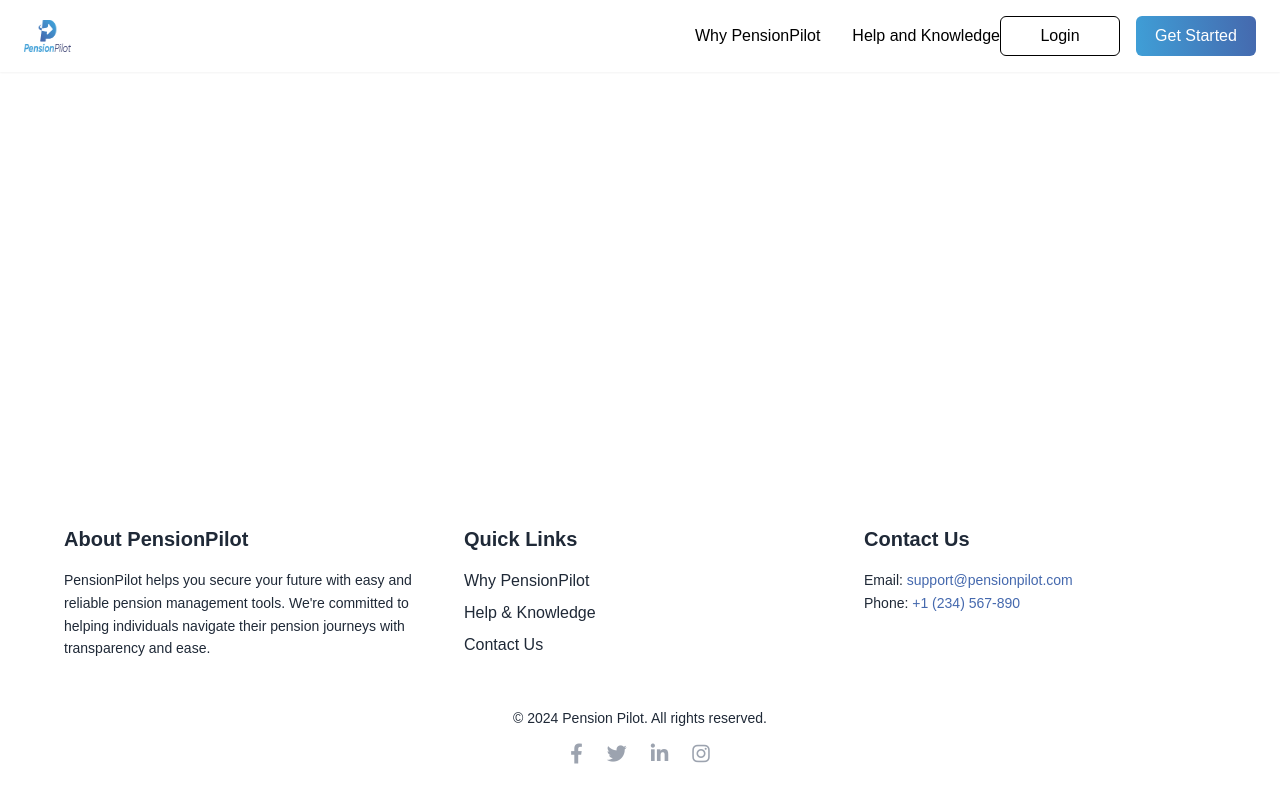
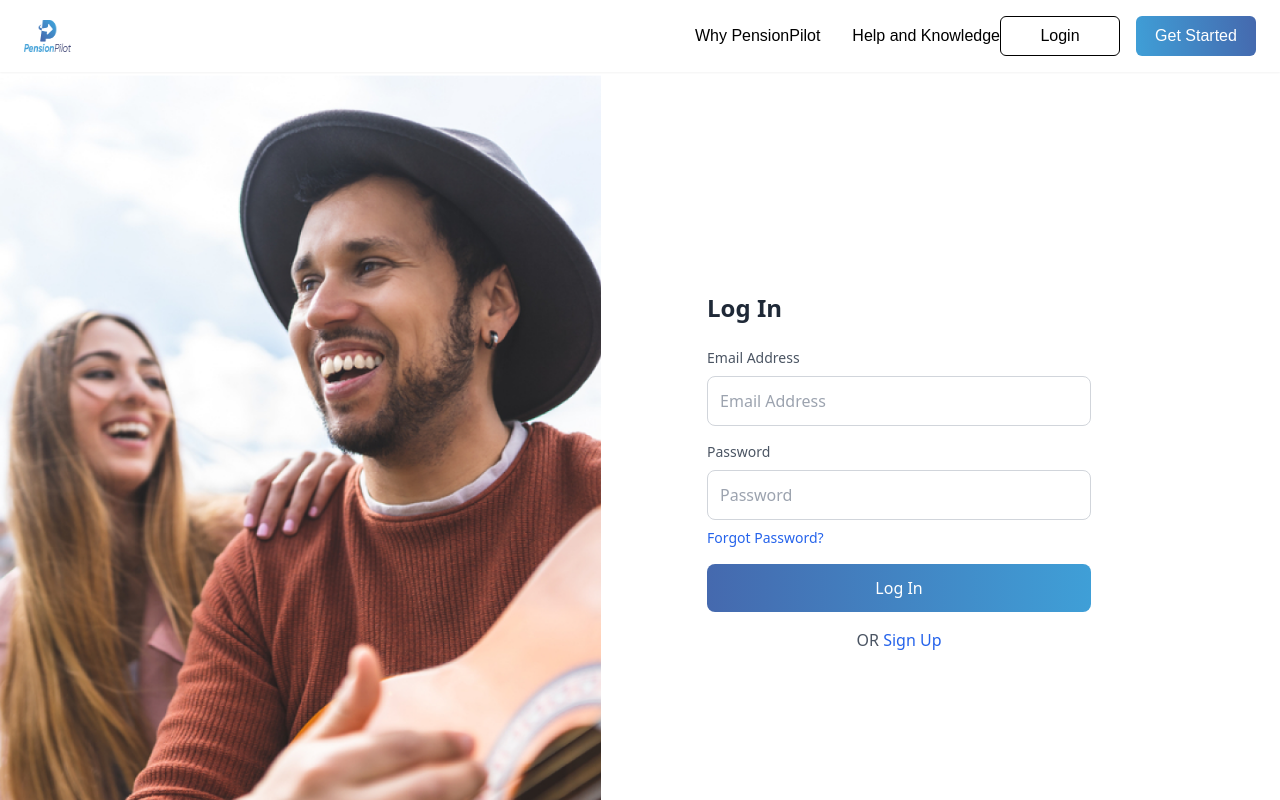
Before and after one commit to omondijeff/pension-pilot, a Vue app: page /login in a window 1280 px wide. Shown: the top 800 px of the page. Built offline with nearby package versions, Linux system fonts and the light colour scheme.

Commit message:
Login Page

```diff
--- a/src/router/index.ts
+++ b/src/router/index.ts
@@ -3,12 +3,14 @@
 import AboutPage from '@/views/AboutPage.vue';
 import ServicesPage from '@/views/ServicesPage.vue';
 import ContactPage from '@/views/ContactPage.vue';
+import LoginPage from '@/views/LoginPage.vue';
 
 const routes = [
   { path: '/', name: 'Home', component: HomePage },
   { path: '/about', name: 'About', component: AboutPage },
   { path: '/services', name: 'Services', component: ServicesPage },
   { path: '/contact', name: 'Contact', component: ContactPage },
+  { path: '/login', name: 'LogIn', component: LoginPage },
 ];
 
 const router = createRouter({
--- /dev/null
+++ b/src/views/LoginPage.vue
@@ -0,0 +1,81 @@
+<template>
+    <section class="login-page flex h-screen">
+      <!-- Left Column (Image) -->
+      <div class="image-section w-full md:w-1/2 h-full">
+        <img
+          src="@/assets/login-page.png"
+          alt="Happy people"
+          class="w-full h-full object-cover"
+        />
+      </div>
+
+      <!-- Right Column (Form Wrapper) -->
+      <div
+        class="form-wrapper w-full md:w-1/2 h-full flex flex-col justify-center bg-white px-8"
+        style="margin-left: 74px;"
+      >
+        <!-- Form Section -->
+        <div class="form-section max-w-sm w-full">
+          <!-- Heading -->
+          <h2 class="text-2xl font-bold text-gray-800">
+            Log In
+          </h2>
+          <!-- Login Form -->
+          <form @submit.prevent="handleLogin" class="space-y-4 mt-6">
+            <!-- Email Input -->
+            <div>
+              <label for="email" class="block text-sm text-gray-600 mb-2">Email Address</label>
+              <input
+                type="email"
+                id="email"
+                class="w-full p-3 border border-gray-300 rounded-lg focus:outline-none focus:ring focus:ring-blue-200"
+                placeholder="Email Address"
+                v-model="email"
+                required
+              />
+            </div>
+            <!-- Password Input -->
+            <div>
+              <label for="password" class="block text-sm text-gray-600 mb-2">Password</label>
+              <input
+                type="password"
+                id="password"
+                class="w-full p-3 border border-gray-300 rounded-lg focus:outline-none focus:ring focus:ring-blue-200"
+                placeholder="Password"
+                v-model="password"
+                required
+              />
+              <a href="#" class="text-sm text-blue-600 hover:underline mt-2 block">
+                Forgot Password?
+              </a>
+            </div>
+            <!-- Submit Button -->
+            <button
+              type="submit"
+              class="w-full py-3 bg-gradient-to-r from-[#4569AE] to-[#3F9FD7] text-white rounded-lg font-medium hover:opacity-90"
+            >
+              Log In
+            </button>
+          </form>
+          <!-- Sign Up Link -->
+          <p class="text-center mt-4 text-gray-600">
+            OR <a href="#" class="text-blue-600 hover:underline">Sign Up</a>
+          </p>
+        </div>
+      </div>
+    </section>
+  </template>
+
+  <script setup>
+  /* Placeholder for handling login */
+  const handleLogin = () => {
+    console.log("Log In attempt");
+  };
+  </script>
+
+  <style scoped>
+  /* Form Wrapper ensures entire content has a margin of 74px */
+  .form-wrapper {
+    margin-left: 74px;
+  }
+  </style>
```
